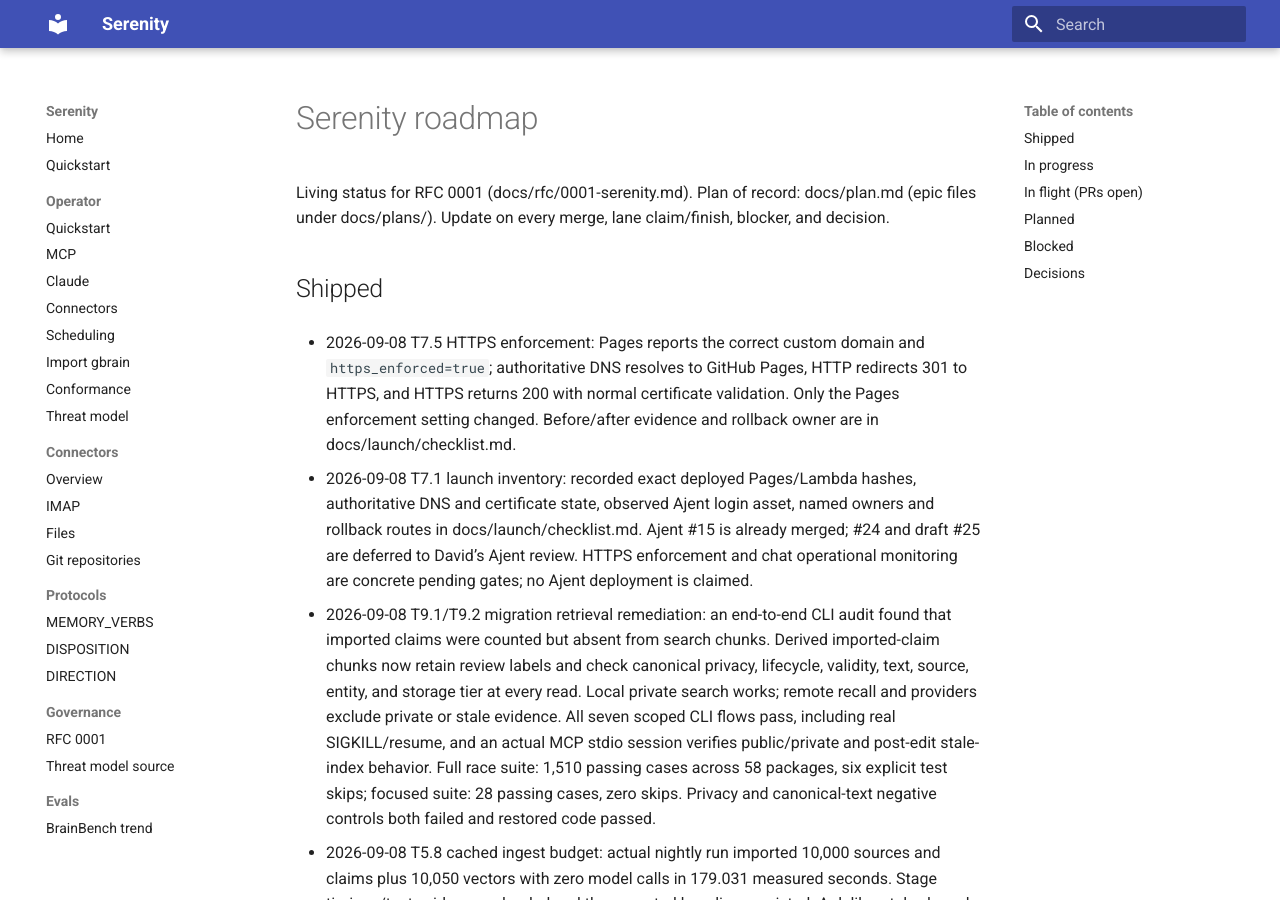
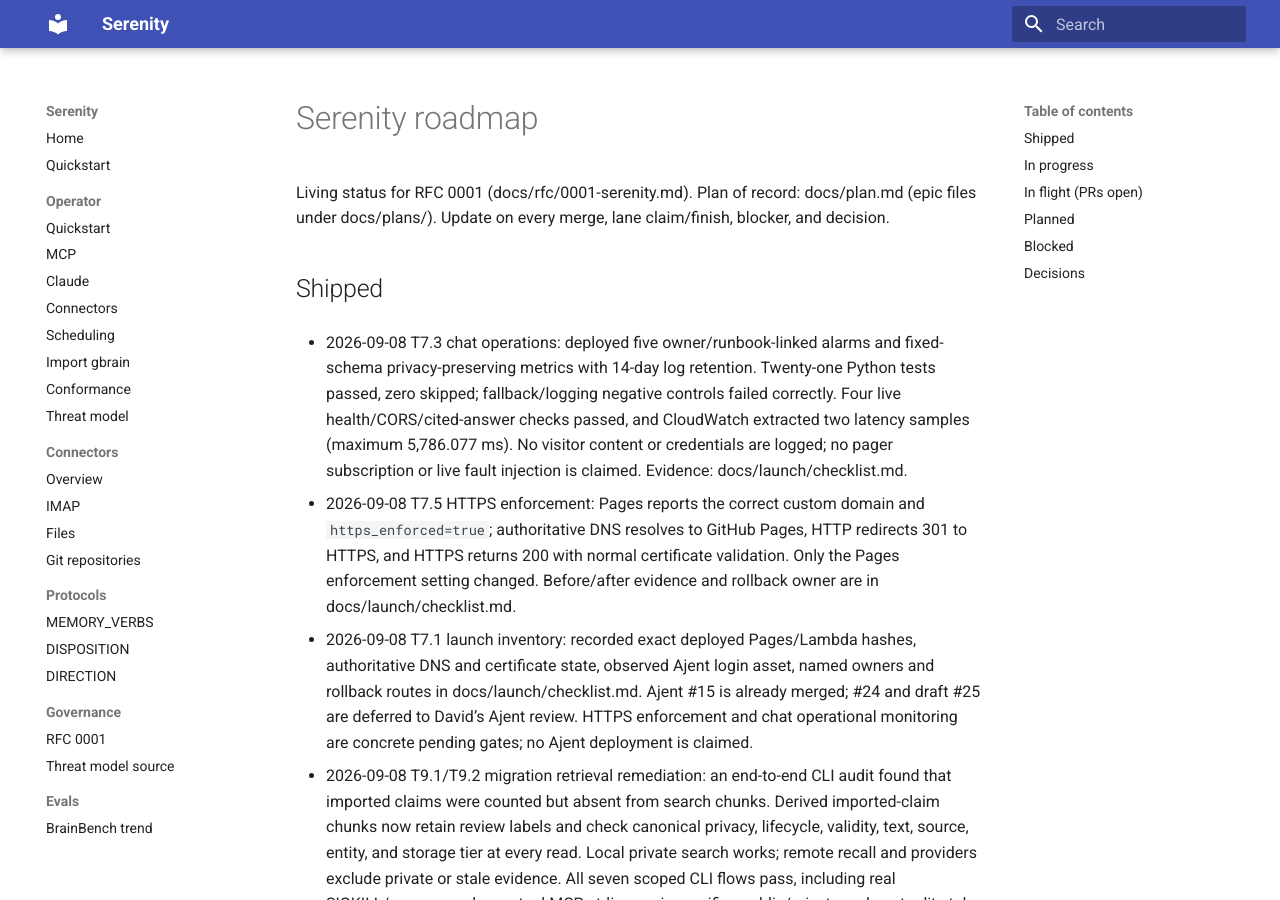
Before and after one commit to sirerun/serenity, an MkDocs documentation site: the page built from docs/roadmap.md, in a window 1280 px wide and 900 px high. Built offline with MkDocs 1.6.1 and Material for MkDocs 9.7.7, drawn with Linux system fonts in a browser that asks for light colours.

Commit message:
docs: record deployed chat alarms and live metric evidence

````diff
--- a/docs/launch/checklist.md
+++ b/docs/launch/checklist.md
@@ -31,7 +31,7 @@ Ajent rollback belongs to David in that repository: use the reviewed deployment
 
 - [x] T7.1: inventory live URLs, exact known deployment/asset revisions, owners, rollback routes, and Ajent PR classifications.
 - [ ] T7.2: document and verify `install_cta`, `docs_open`, `chat_started`, `chat_answered`, `chat_failed`; browser coverage and production event observation, excluding prompts and secrets.
-- [ ] T7.3: health/CORS/outage/rate-limit CI coverage and an actionable deployed error/latency signal.
+- [x] T7.3: health/CORS/outage/rate-limit CI coverage and deployed error/latency signals; receipt below.
 - [ ] T7.4: reviewed launch content packet with canonical installation walkthrough; publication remains a separate action.
 - [x] T7.5: HTTPS enforced; authoritative DNS, certificate, redirect and Pages API evidence recorded below.
 - [ ] T7.6: David's go/no-go decision, adoption baseline, known limitations and next review date.
@@ -60,3 +60,16 @@ GET /repos/sirerun/serenity/pages (selected fields)
 ```
 
 All four acceptance checks passed. No DNS record or site source changed. David owns the setting; rollback is the same Pages update with `https_enforced=false` only if necessary to recover a verified HTTPS incident. Normal operation keeps enforcement enabled.
+
+
+## T7.3 chat operations completion — 2026-09-08 13:10 UTC
+
+[PR #197](https://github.com/sirerun/serenity/pull/197) passed all 12 core checks plus Website verification (deployment correctly skipped on the PR). Its reviewed CloudFormation UPDATE completed. Lambda is Active/last-update Successful, `$LATEST` modified 2026-09-08 13:08:01 UTC, ZIP SHA-256 base64 `olC1ReXGkgsJaxwejGvpct0iigupDfCkyf9855Tkzwk=`. This supersedes the original Lambda inventory above.
+
+- **21 Python tests passed, zero skipped**: 12 `ChatTests` and 9 `OperationsTests`. The latter executes health, allowed/rejected origin, provider fallback, 429/503 behavior, the real private atomic limiter request builder, sensitive-input log exclusion, and the generated handler/template. Removing fallback counting and adding request logging independently failed the suite; restored code passed.
+- **Four live checks passed** via `deploy/chat/verify_live.py --ask`: health 200/nonempty corpus, allowed-origin preflight, foreign-origin 403, and a real generated answer with public citations and the production origin's CORS header. Only one invented public documentation question consumed the model budget. No production outage or rate exhaustion was induced.
+- Five alarms exist: application errors, fallbacks and rate limits, plus native URL 5xx and maximum latency. Each names David and the [operations runbook](https://github.com/sirerun/serenity/blob/main/deploy/chat/README.md#operations). At verification all were `OK`; no email/pager subscription is configured.
+- The dedicated log group reports 14-day retention. The first two application records have exactly `_aws`, `Service`, `ChatRequests`, `ChatErrors`, `ChatFallbacks`, `ChatRateLimited`, `ChatLatencyMs`. Ten accompanying records were Lambda runtime records. No prompt, answer, IP, origin, credentials or exception text appeared in application output.
+- CloudWatch extracted actual `ChatLatencyMs` data at 13:09 UTC: **2 samples, maximum 5,786.077 ms**. This verifies the log-to-metric wiring beyond merely observing an `OK` alarm. The two POST records were the foreign-origin rejection and the successful public question, not two visitors.
+
+The runbook records five-minute thresholds, owner checks, missing-data limits and rollback. Operational counters are not adoption conversion metrics. Provider/storage faults and rate-limit rejection are verified in CI; deliberate live failure injection is not claimed.
--- a/docs/plan.md
+++ b/docs/plan.md
@@ -63,7 +63,7 @@ Out of scope: Flutter app (v1.1), Graph email, ANN index, multi-principal enforc
 ### E5 -- M5: migration + launch  -> docs/plans/E5-m5-migration-launch.md  (11/15; T5.8 nightly 10K ingest and real slowdown-rejection evidence completed 2026-09-08; T5.13 public synthetic fixture and pinned CI completed 2026-09-08; T5.3 crash-safe resumable import completed 2026-09-08; T5.2 field-level round-trip audit and JSON report completed 2026-09-08; T5.9 deterministic 10K-message mbox generator completed 2026-09-08, unblocking T5.8; T5.1 gbrain file importer implemented 2026-09-08 with metadata-preserving canonical pages and CLI wiring; T5.11's weekly report card shipped earlier (PR #149); T5.5 adversarial corpus release gate shipped in PR #173, wiring T1.20's existing corpus suite into release.yml as a required job. T5.4 mkdocs-material docs site shipped in PR #175, wiring already-shipped operator/protocol content into a strict-build site with a build-time threat-model include, unblocking T5.7/T5.10. T5.7 fresh-machine install-verify script + CI job shipped in PR #177, proving the documented init->connect->sync->extract->search->ask->inbox->check walkthrough works end to end from a clean clone in <15min. T5.10 BrainBench trend persistence + docs chart shipped in PR #178, completing T1.21's deferred durable-history half with real data on a data-only orphan results branch. M4 exit is complete; T5.1/T5.2/T5.3/T5.9 are complete; T5.8/T5.13 are complete; naming, the real-mailbox run, the name-dependent README, and release remain open -- ADR 011)
 ### E6 -- M6: hardening soak (outline, post-code-complete)  -> docs/plans/E6-m6-hardening.md  (0/1)
 
-### E7 -- Launch polish and adoption loop  -> docs/plans/E7-launch-polish.md  (2/6; T7.1 live inventory and T7.5 HTTPS enforcement completed 2026-09-08; docs/launch/checklist.md)
+### E7 -- Launch polish and adoption loop  -> docs/plans/E7-launch-polish.md  (3/6; T7.1 inventory, T7.3 deployed chat operations and T7.5 HTTPS enforcement completed 2026-09-08; docs/launch/checklist.md)
 ### E8 -- Ajent agent readiness  -> docs/plans/E8-ajent-agent-readiness.md  (0/7; executable; coordinated external epic, newly planned 2026-09-08)
 ### E9 -- Migration verification remediation -> docs/plans/E9-migration-verification.md (2/2; completed 2026-09-08; imported-claim retrieval repaired with canonical privacy checks, seven CLI flows and real MCP stdio verified)
 
--- a/docs/plans/E7-launch-polish.md
+++ b/docs/plans/E7-launch-polish.md
@@ -6,7 +6,7 @@ Fidelity: executable. Frontier: unblocked after the current Ajent and Serenity r
 
 ## Current fleet state (checked 2026-09-08)
 
-The dated [launch checklist](../launch/checklist.md) records the exact Pages and Lambda revisions, authoritative DNS and certificate state, observed Ajent login asset, PR classifications, owners and rollback routes. HTTPS enforcement is verified complete; chat operational monitoring remains open. The live `/healthz` route returns 200. M4 is complete; M5 is 11/15 with its human release gates preserved. Ajent deployment provenance remains its owner's responsibility.
+The dated [launch checklist](../launch/checklist.md) records the exact Pages and Lambda revisions, authoritative DNS and certificate state, observed Ajent login asset, PR classifications, owners and rollback routes. HTTPS enforcement and chat operational monitoring are verified complete. The live `/healthz` route returns 200; CloudWatch received application latency samples. M4 is complete; M5 is 11/15 with its human release gates preserved. Ajent deployment provenance remains its owner's responsibility.
 
 ## Tasks
 
@@ -14,7 +14,7 @@ The dated [launch checklist](../launch/checklist.md) records the exact Pages and
   - Acceptance: checklist records live URLs and current CI/deployment evidence; Ajent PRs #15, #24, and #25 are classified as merge, defer, or reject with one named owner for each.
 - [ ] T7.2 Adoption event contract and browser coverage  Owner: pool  Est: 90m  verifies: [UC-039, infrastructure]  deps: [T7.1]  acc: [Playwright covers landing-page install CTA, docs/get-started navigation, chat happy path, chat error path, and mobile layout; production verification observes the documented events without recording prompt text or secrets]
   - Scope: define a small event vocabulary (`install_cta`, `docs_open`, `chat_started`, `chat_answered`, `chat_failed`) and a privacy-preserving implementation for the static site. Keep the chat transcript out of analytics.
-- [ ] T7.3 Chat reliability and operations  Owner: pool  Est: 90m  verifies: [UC-039, infrastructure]  deps: [T7.1]  acc: [Lambda health check, allowed-origin request, rejected-origin request, model-outage fallback, and rate-limit behavior are covered in CI; production has an actionable error/latency signal and no API key or prompt transcript is logged]
+- [x] T7.3 Chat reliability and operations  Owner: pool  Est: 90m  verifies: [UC-039, infrastructure]  deps: [T7.1]  acc: [Lambda health check, allowed-origin request, rejected-origin request, model-outage fallback, and rate-limit behavior are covered in CI; production has an actionable error/latency signal and no API key or prompt transcript is logged]
   - Scope: add CloudWatch alarms or an equivalent existing AWS signal, document thresholds and response steps, and verify the deployed function against the live custom-domain origin.
 - [ ] T7.4 Launch content packet  Owner: David  Est: 60m  kind: content  delivers: [launch announcement, short demo script, FAQ answers, and one canonical installation walkthrough linked from Serenity and ndungu.dev]  deps: [T7.1]
   - Acceptance: every claim in the packet links to a live Serenity or repository page; install instructions are copy-pasteable; the packet names the early-access boundary and the chat's privacy behavior.
--- a/docs/roadmap.md
+++ b/docs/roadmap.md
@@ -3,6 +3,8 @@
 Living status for RFC 0001 (docs/rfc/0001-serenity.md). Plan of record: docs/plan.md (epic files under docs/plans/). Update on every merge, lane claim/finish, blocker, and decision.
 
 ## Shipped
+
+- 2026-09-08 T7.3 chat operations: deployed five owner/runbook-linked alarms and fixed-schema privacy-preserving metrics with 14-day log retention. Twenty-one Python tests passed, zero skipped; fallback/logging negative controls failed correctly. Four live health/CORS/cited-answer checks passed, and CloudWatch extracted two latency samples (maximum 5,786.077 ms). No visitor content or credentials are logged; no pager subscription or live fault injection is claimed. Evidence: docs/launch/checklist.md.
 
 - 2026-09-08 T7.5 HTTPS enforcement: Pages reports the correct custom domain and `https_enforced=true`; authoritative DNS resolves to GitHub Pages, HTTP redirects 301 to HTTPS, and HTTPS returns 200 with normal certificate validation. Only the Pages enforcement setting changed. Before/after evidence and rollback owner are in docs/launch/checklist.md.
 
````
